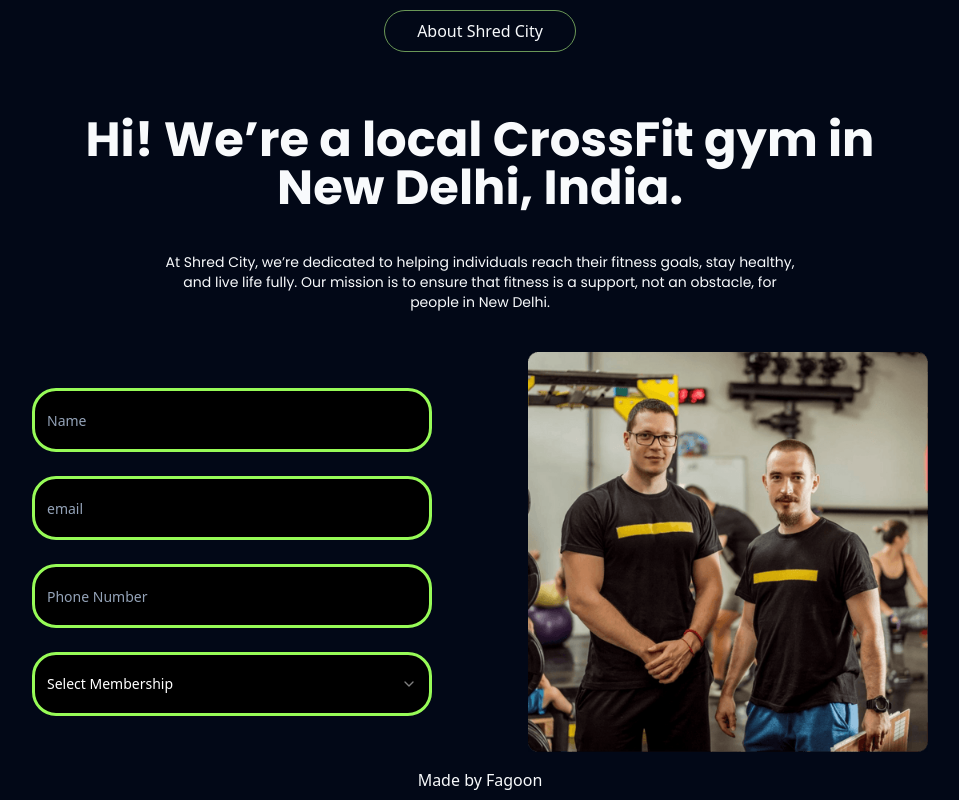
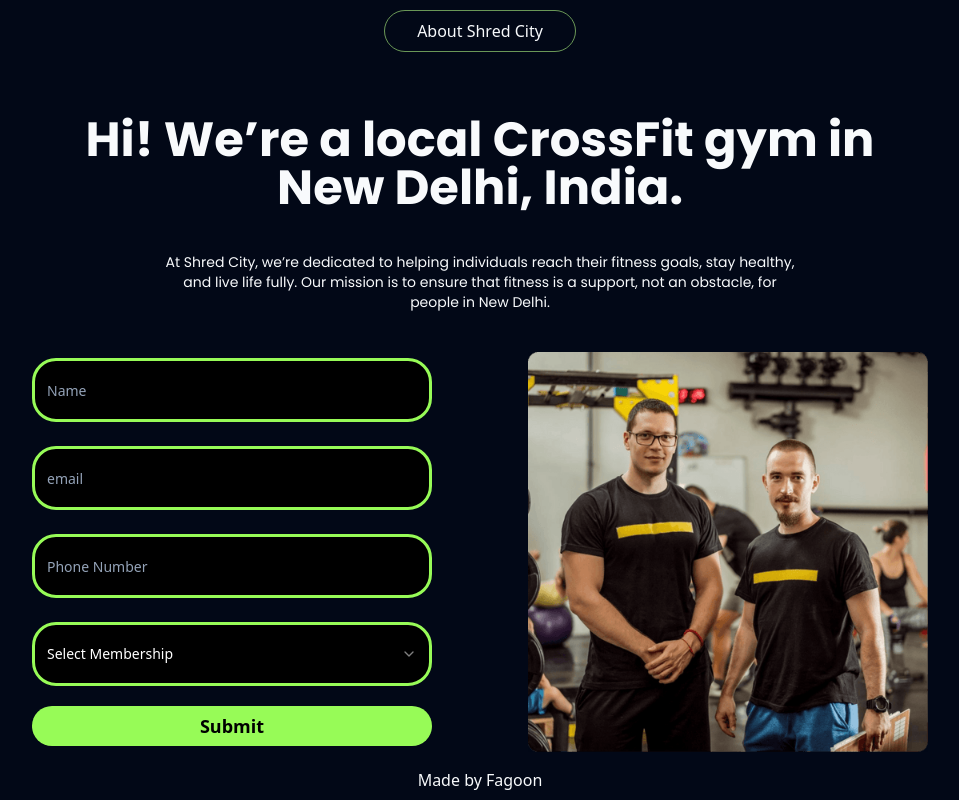
Before and after one commit to fagoon1311/Shred-City, a React (Vite) app: page / in a window 1280 px wide. Shown: the part 6384-7184 px from the top of the page, without its empty margins (160-1119 px from the left). Built offline with nearby package versions, Linux system fonts and the light colour scheme; no server answers.

Commit message:
impllementing trial submtion

```diff
--- a/src/components/about.jsx
+++ b/src/components/about.jsx
@@ -6,6 +6,7 @@
 import { zodResolver } from "@hookform/resolvers/zod"
 import useFetch from '@/hooks/useFetch'
 import { addNewTrial } from '@/api/apiTrial'
+import { Button } from './ui/button'
 
 const schema = z.object({
   name: z.string().min(1, {message: "Enter a valid Name."}),
@@ -14,7 +15,7 @@
   membership: z.enum([['Month to Month', '6 Months', '1 Year']],{message:"Please choose a membership type"})
 })
 
-const About = () => {
+const About = ({user}) => {
   const {register, handleSubmit, control, formState:{errors}, reset} = useForm({
     resolver: zodResolver(schema)
   })
@@ -26,7 +27,11 @@
   } = useFetch(addNewTrial)
 
   const onSubmit = (data) => {
-    fnTrial(...data)
+    fnTrial({
+      ...data,
+      trial_id: user.id
+
+    })
   }
   return (
     <div className='flex flex-col items-center mt-32'>
@@ -42,7 +47,7 @@
 
         <div className='grid grid-cols-2 gap-24 mt-10'>
             <div className='col-span-1 flex items-center justify-center'>
-              <form className='w-[25rem]' onSubmit={handleSubmit(onSubmit)}>
+              <form className='w-[25rem] flex flex-col items-center' onSubmit={handleSubmit(onSubmit)}>
                 <Input
                 type='text'
                 placeholder='Name'
@@ -102,6 +107,7 @@
                   <p className='text-red-500'>{errors.membership.message}</p>
                 )
               }
+                <Button type='submit' variant='neon' className='mt-5 rounded-3xl w-full'>Submit</Button>
 
               </form>
               </div>
--- a/src/components/header.jsx
+++ b/src/components/header.jsx
@@ -5,6 +5,7 @@
 import { Button } from './ui/button'
 
 const Header = () => {
+
     const [showSignIn, setShowSignIn] = useState(false)
     const {user} = useUser()
     console.log(user)
--- a/src/pages/landing.jsx
+++ b/src/pages/landing.jsx
@@ -3,11 +3,13 @@
 import ServiceCards from '@/components/servicecards'
 import ServiceDetail from '@/components/servicedetails'
 import { Button } from '@/components/ui/button'
+import { useUser } from '@clerk/clerk-react'
 import React, { useRef } from 'react'
 
 
 
 const LandingPage = () => {
+  const {isLoaded, user} = useUser()
 
   const aboutRef = useRef()
   const handleTrialBooking = (ref) => {
@@ -50,7 +52,7 @@
         </section>
         {/* About Section */}
         <section ref={aboutRef}>
-          <About />
+          <About user={user} />
         </section>
 
       </main>
```
